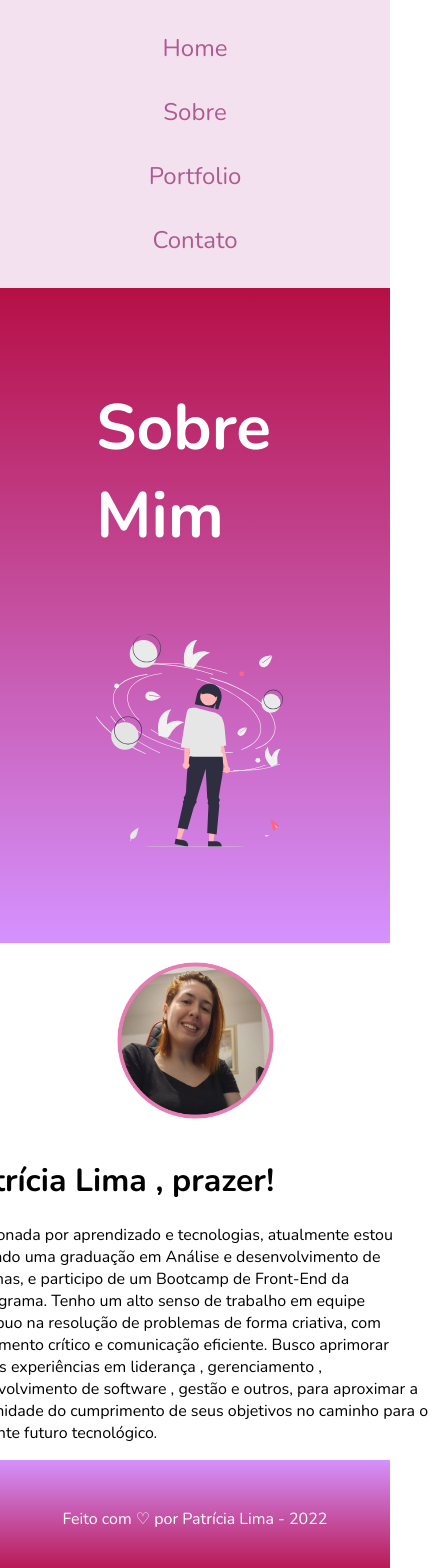
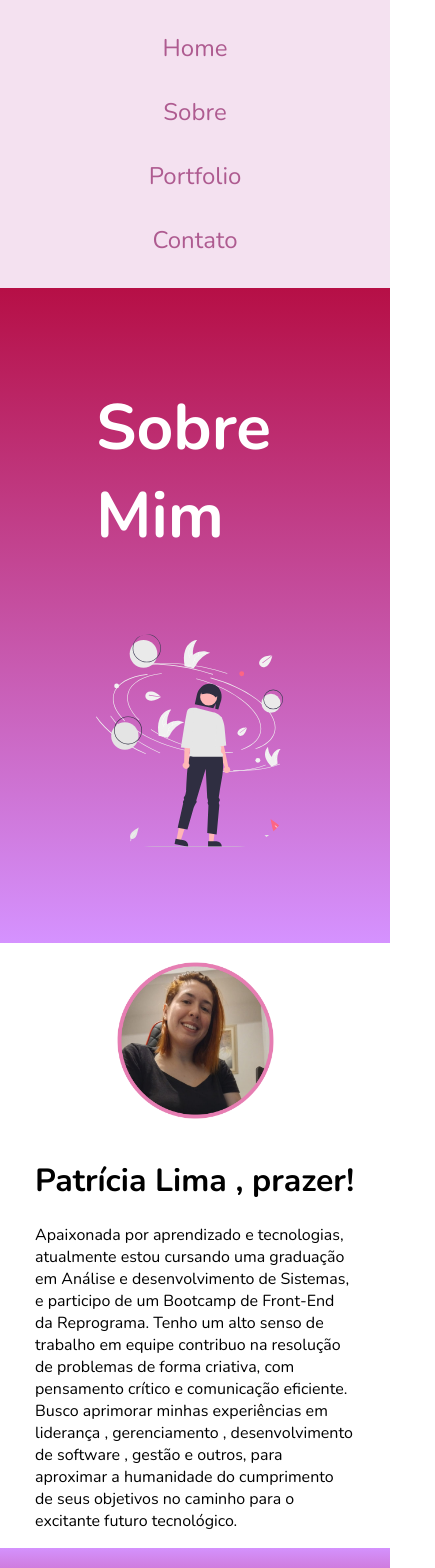
Before and after one commit to pati-lima/SOS-Telefone-sem-fio, a React (Vite) app: page /sobre in a window 390 px wide. Shown: the top 1568 px of the page, 435 px wide, since content can reach past the window. Built offline with nearby package versions, Linux system fonts and the light colour scheme; no server answers.

Commit message:
Alterando media query style/sobre

```diff
--- a/src/styles/pages/sobre.module.css
+++ b/src/styles/pages/sobre.module.css
@@ -31,6 +31,10 @@
       flex-direction: column;
     }
 
+    .bioContainer {
+        width: 20rem;
+      }
+
     .bioImage {
       width: 50%;
     }
```
